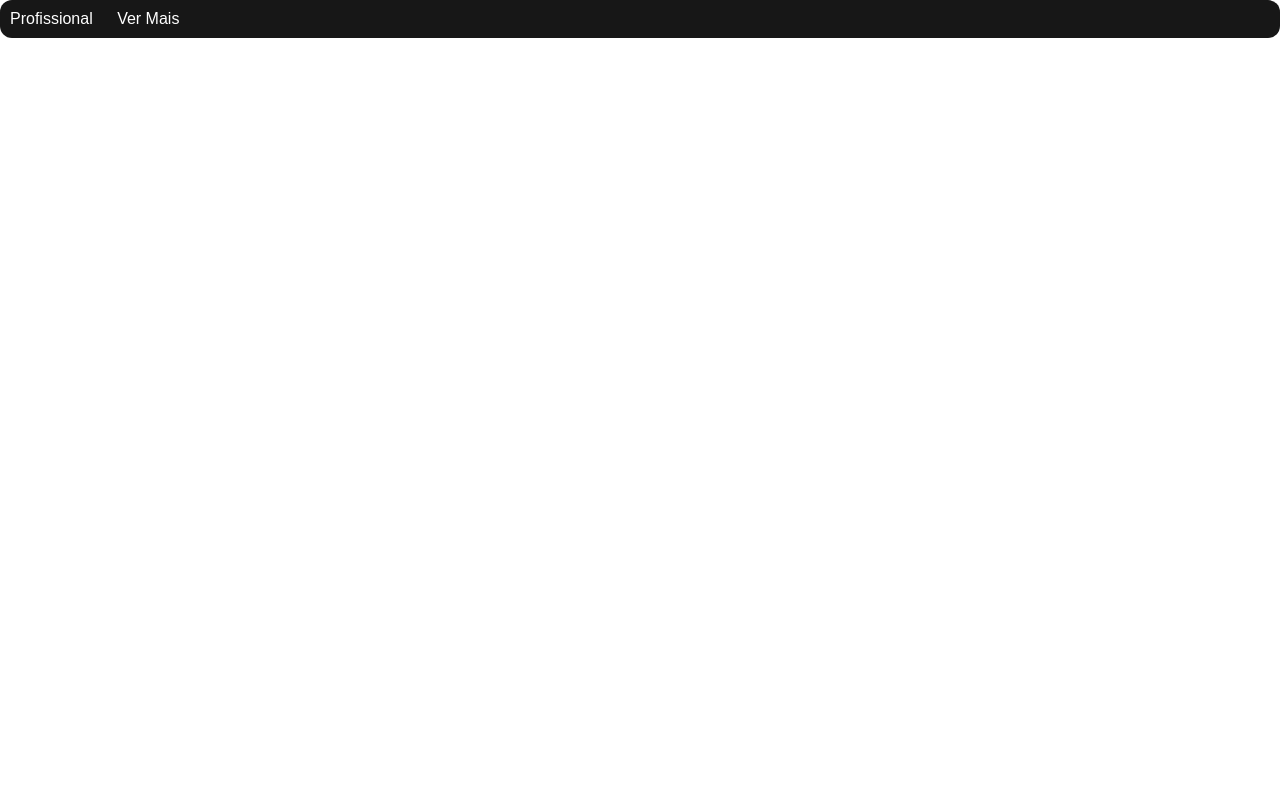
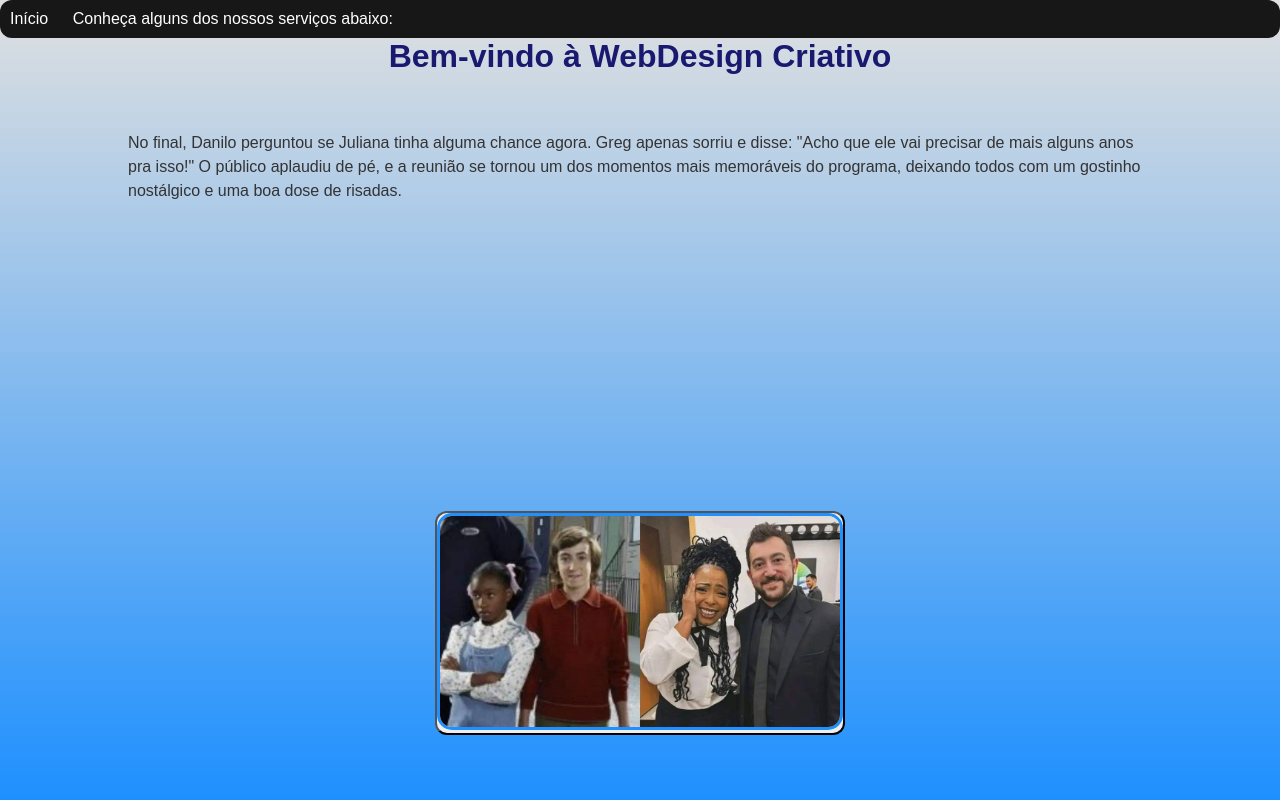
Before and after one commit to isaquer1205/aulashtml, a plain HTML site: page index.html in a window 1280 px wide. Shown: the top 800 px of the page. Drawn offline with Linux system fonts and the light colour scheme.

Commit message:
Add files via upload
Atividade 01 html pft2

```diff
--- /dev/null
+++ b/css/nav.css
@@ -0,0 +1,58 @@
+@import url('https://fonts.googleapis.com/css2?família=E-mail:wght@200&família=Kdam+Thmor+Pro&família=Areia movediça:wght@300&display=swap');
+*{
+    margin: 0;
+    padding: 0;
+    font-family: 'Inconsolata', monospace;
+    font-family: 'Kdam Thmor Pro', sans-serif;
+    font-family: 'Quicksand', sans-serif;        box-sizing: content-box;
+    border-radius: 12px;
+    justify-content: space-between;
+}
+
+
+
+    .drop-menu ul {
+        list-style-type: none;
+        padding: 0;
+    }
+
+    .drop-menu ul {
+        background-color: rgb(23, 23, 23);
+    }
+
+    .drop-menu ul li {
+        display: inline;
+        position: relative;
+
+    }
+
+    .drop-menu ul li a {
+        color: white;
+        text-decoration: none;
+        display: inline-block;
+        padding: 10px;
+        transition: background .7s;
+    }
+
+    .drop-menu ul li a:hover {
+        background-color: white;
+        color: black;
+    }
+
+    .drop-menu ul ul {
+        display: none;
+        left: 0;
+        position: absolute;
+    }
+
+    .drop-menu ul li:hover ul {
+        display: block;
+    }
+
+    .drop-menu ul ul {
+        width: 150px
+    }
+
+    .drop-menu ul ul li a {
+        display: block;
+    }
--- /dev/null
+++ b/css/style.css
@@ -0,0 +1,37 @@
+h1 {
+    text-align: center;
+    color: #191970;
+}
+
+body {
+    background: linear-gradient(to bottom, #e0e0e0, #1e90ff);
+    margin: 0;
+    padding: 0;
+    height: 100vh;
+}
+
+img {
+    width: 100%;
+    max-width: 400px;
+    height: auto;
+    border: 3px solid #1e90ff;
+    border-radius: 15px;
+    display: inline-block;
+}
+
+.container {
+    display: flex;
+    justify-content: center;
+    align-items: center;
+    height: 100vh;
+}
+
+p {
+    font-size: 16px;
+    color: #333333;
+    margin-top: 20px;
+    margin-bottom: 20px;
+    margin-right: 10%;
+    margin-left: 10%;
+    line-height: 1.5;
+}
--- a/index.html
+++ b/index.html
@@ -3,15 +3,11 @@
 <head>
     <meta charset="UTF-8">
     <meta name="viewport" content="width=device-width, initial-scale=1.0">
-    <title>inicio</title>
+    <title>Bem-vindo à WebDesign Criativo</title>
     <meta name = "author" content "isaque.rvenancio">
-    <link rel="stylesheet" href="style.css">
-    <link rel="stylesheet" href="NAV.CSS"class = "nav">
-<style>
-h1 {
-    color: blueviolet;
-}
-</style>
+    <link rel="stylesheet" href="css/style.css">
+    <link rel="stylesheet" href="css/nav.css"class = "nav">
+
 </head>
 <body>
 <header>
@@ -20,19 +16,38 @@ h1 {
 
             <li>
               <!--LINK PARA O CURRÍCULO-->
-                 <a href="">Profissional</a>
+                 <a href="">Início</a>
             </li>
 
                      <li class="dropdown">
-                      <a href="">Ver Mais</a>
+                      <a href="">Conheça alguns dos
+                        nossos serviços abaixo:</a>
                         <ul>
-                        <li><a href="">home</a></li>
-                        <li><a href="">quem somos</a></li>
-                        <li><a href=""> localização </a></li>
+                        <li><a href="">Desenvolvimento Web</a></li>
+                        <li><a href="">Design Responsivo</a></li>
+                        <li><a href=""> Otimização de SEO</a></li>
 
 
                     </ul>
                 </nav>
+                <h1>Bem-vindo à WebDesign Criativo</h1>
 </header>
+<div>
+    <br><br>
+    <p>No final, Danilo perguntou se  Juliana tinha alguma chance agora. Greg apenas sorriu e disse: "Acho que ele vai precisar de mais alguns anos pra isso!"
+
+        O público aplaudiu de pé, e a reunião se tornou um dos momentos mais memoráveis do programa, deixando todos com um gostinho nostálgico e uma boa dose de risadas.</p>
+
+</div>
+<div class = container>
+<button><img src="img/greg.jpg" alt="">
+</button>
+
+
+
+</div>
+     <footer>
+
+    </footer>
 </body>
 </html>
```
Also changed, not shown: img/greg.jpg (added).
